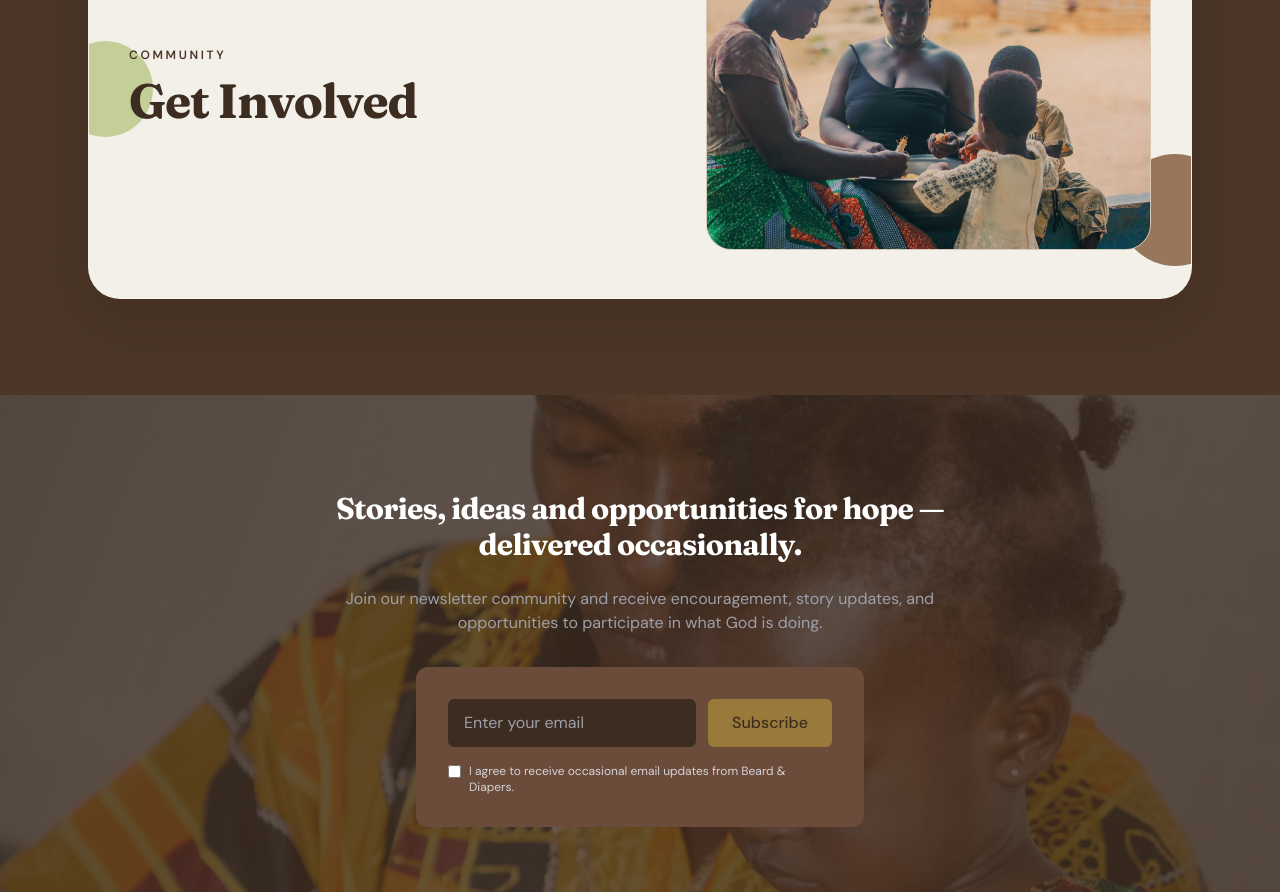
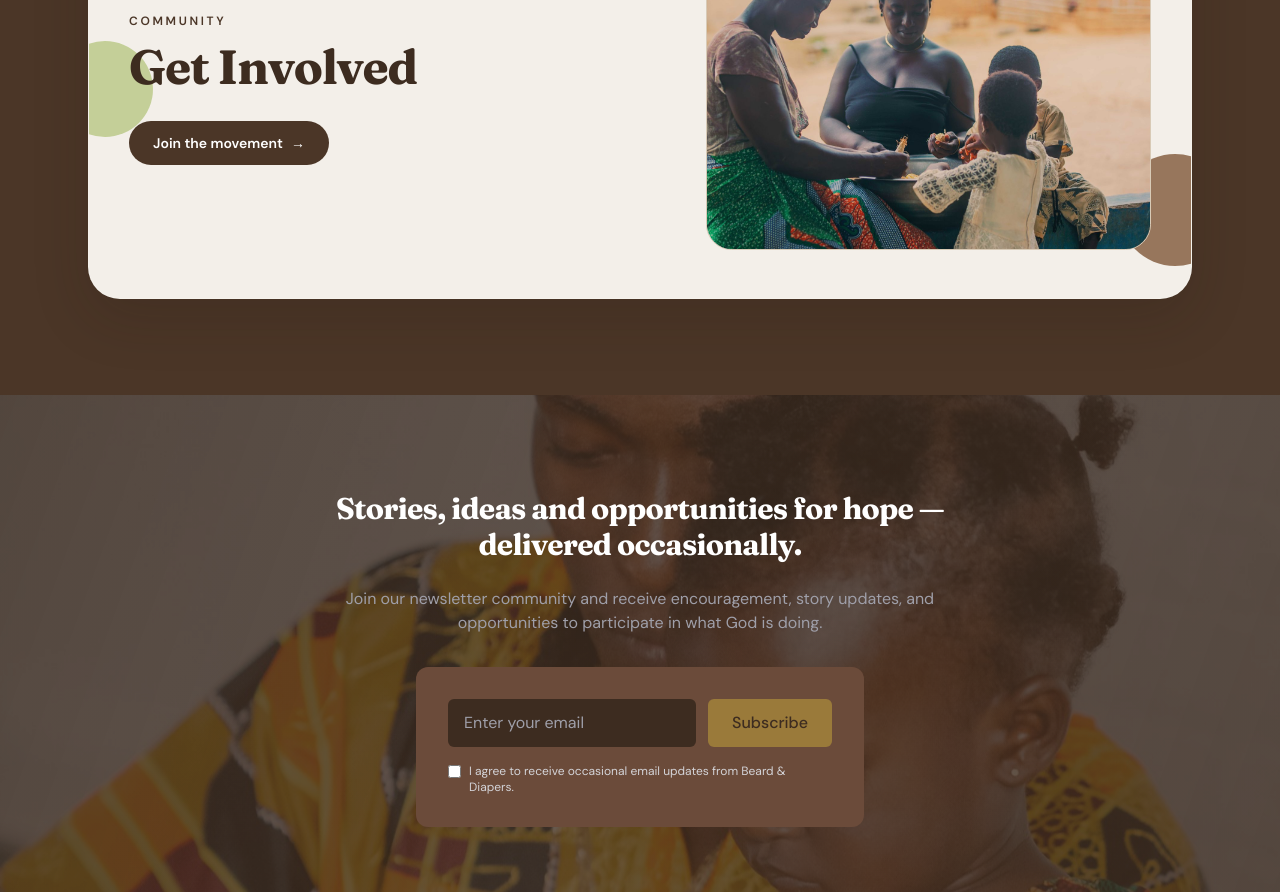
Before and after one commit to Amonochuka/blog, a Next.js app: page / in a window 1280 px wide. Shown: the part 4600-5492 px from the top of the page. Built offline with nearby package versions, Linux system fonts and the light colour scheme.

Commit message:
style: restore get involved card and CTA

```diff
--- a/app/page.tsx
+++ b/app/page.tsx
@@ -375,6 +375,12 @@ export default function Home() {
                 <h2 className="text-4xl font-bold leading-tight text-[#3d2c20] sm:text-5xl">
                   Get Involved
                 </h2>
+                <Link
+                  className="mt-6 inline-flex items-center gap-2 rounded-full bg-[#4b3627] px-6 py-3 text-sm font-semibold text-white transition-colors hover:bg-[#2f211a]"
+                  href="/get-involved"
+                >
+                  Join the movement <span aria-hidden="true">→</span>
+                </Link>
               </div>
 
               <div className="overflow-hidden rounded-[1.6rem] border border-[#d8cab6] bg-white/20 shadow-inner">
```
